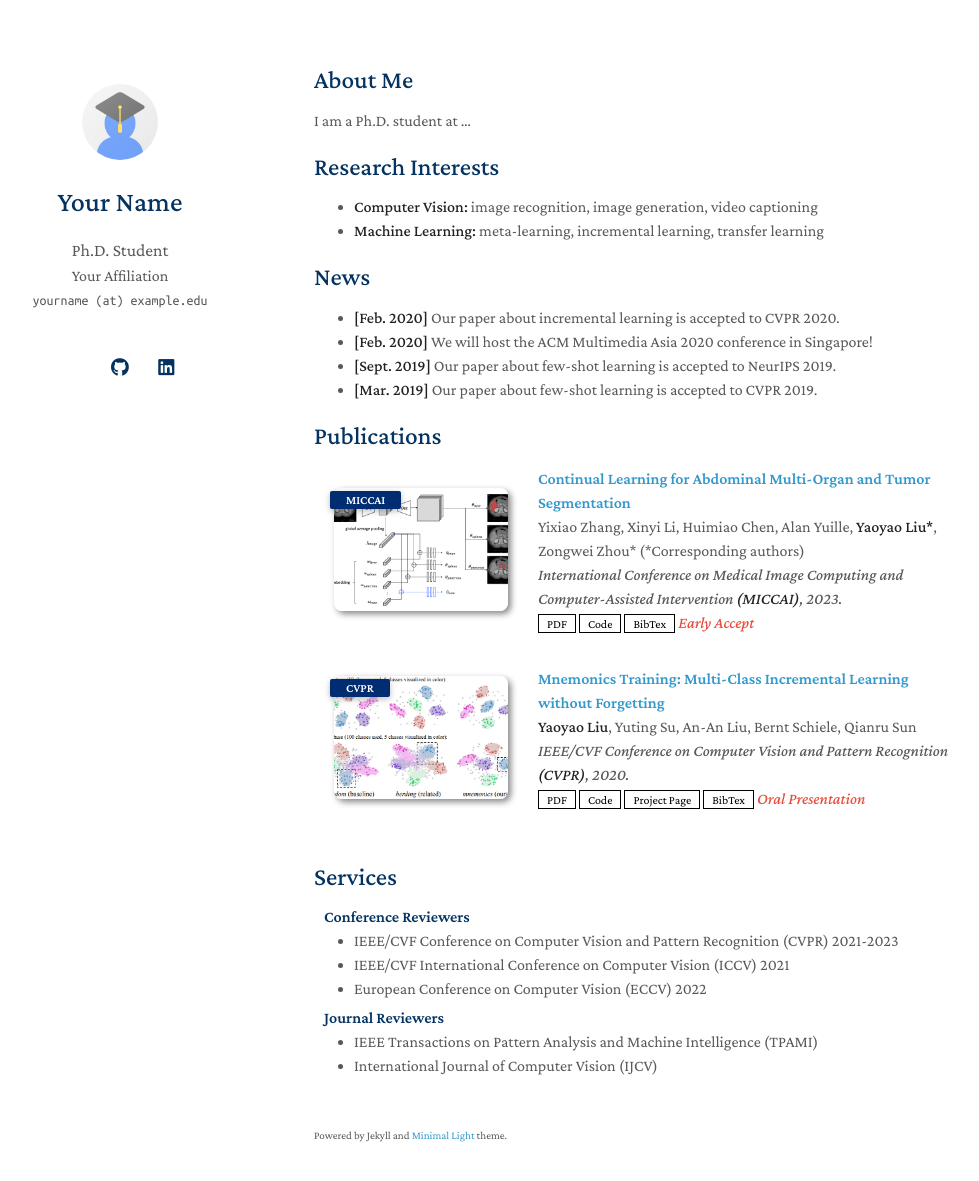
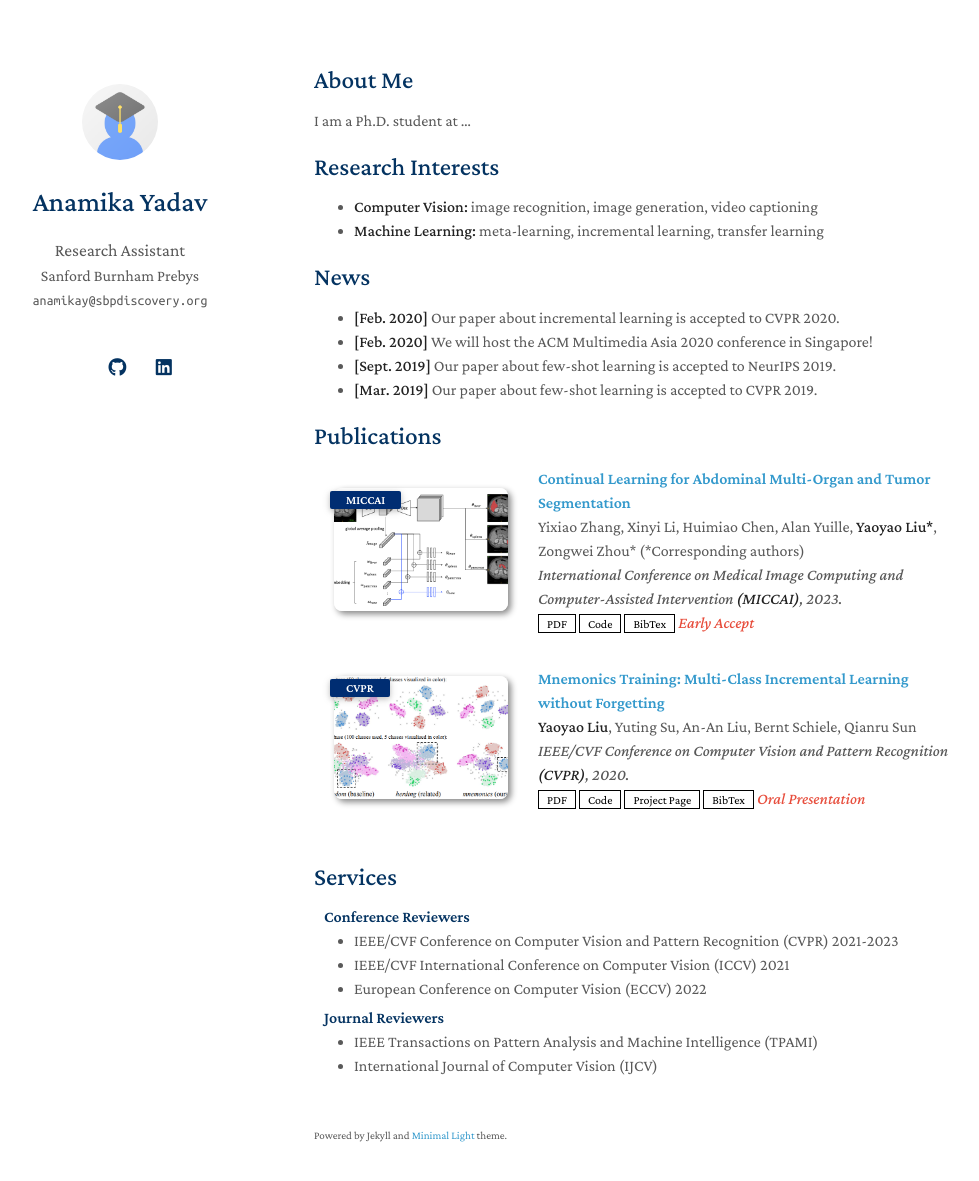
Before and after one commit to anamika-yadav99/anamika-yadav99.github.io, a Jekyll site: the page built from index.md, in a window 1280 px wide and 1216 px high. Shown: the top 1181 px of the window, without its empty margins (156-1135 px from the left). Built offline with Jekyll 4.4.1, drawn with Linux system fonts in a browser that asks for light colours; a style sheet for code colours, icons or effects is not loaded; our own code applies the rules of GitHub Pages for plain Markdown files.

Commit message:
NIK: Updated Update _config.yml with personal details

```diff
--- a/_config.yml
+++ b/_config.yml
@@ -1,28 +1,28 @@
 # Basic Information
-title: Your Name
-position: Ph.D. Student
-affiliation: Your Affiliation
-email: yourname (at) example.edu
+title: Anamika Yadav
+position: Research Assistant
+affiliation: Sanford Burnham Prebys
+email: anamikay@sbpdiscovery.org
 
 # Search Engine Optimization (SEO)
 # The following information is used to improve the website traffic from search engines, e.g., Google.
-keywords: minimal light
-description: The Minimal Light is a simple and elegant jekyll theme for academic personal homepage.
+keywords: ovirian aging, women health, biomarker
+description: Decoding ovarian aging with AI
 canonical: https://minimal-light-theme.yliu.me/
 
 # Links
 # If you don't need one of them, you may delete the corresponding line.
-google_scholar: https://scholar.google.com/
-cv_link: assets/files/curriculum_vitae.pdf
-github_link: https://github.com/
-linkedin: https://www.linkedin.com/
-twitter: https://twitter.com/
+google_scholar: https://scholar.google.com/citations?user=HIuLlfIAAAAJ&hl=en
+# cv_link: assets/files/curriculum_vitae.pdf
+github_link: https://github.com/anamika-yadav99
+linkedin: https://www.linkedin.com/in/anamika-yadav-7a69571a4/
+# twitter: https://twitter.com/
 
 # Images (e.g., your profile picture and your website's favicon)
 # "favicon" and "favicon_dark" are used for the light and dark modes, respectively.
 avatar: ./assets/img/avatar.png
 favicon: ./assets/img/favicon.png
-favicon_dark: ./assets/img/favicon-dark.png
+# favicon_dark: ./assets/img/favicon-dark.png
 
 # Footnote
 # You may use the option to disable the footnote, "Powered by Jekyll and Minimal Light theme."
@@ -30,7 +30,7 @@ enable_footnote: true
 
 # Auto Dark Mode
 # You may use the option to disable the automatic dark theme
-auto_dark_mode: true
+auto_dark_mode: false
 
 # Font
 # You can use this option to choose between Serif or Sans Serif fonts.
@@ -38,7 +38,7 @@ font: "Serif" # or "Sans Serif"
 
 # Google Analytics ID
 # Please remove this if you don't use Google Analytics
-google_analytics: UA-111540567-4
+# google_analytics: UA-111540567-4
 
 # Use this project as a remote theme for GitHub Pages
 # See the guide here: https://docs.github.com/en/pages/setting-up-a-github-pages-site-with-jekyll/adding-a-theme-to-your-github-pages-site-using-jekyll
```
